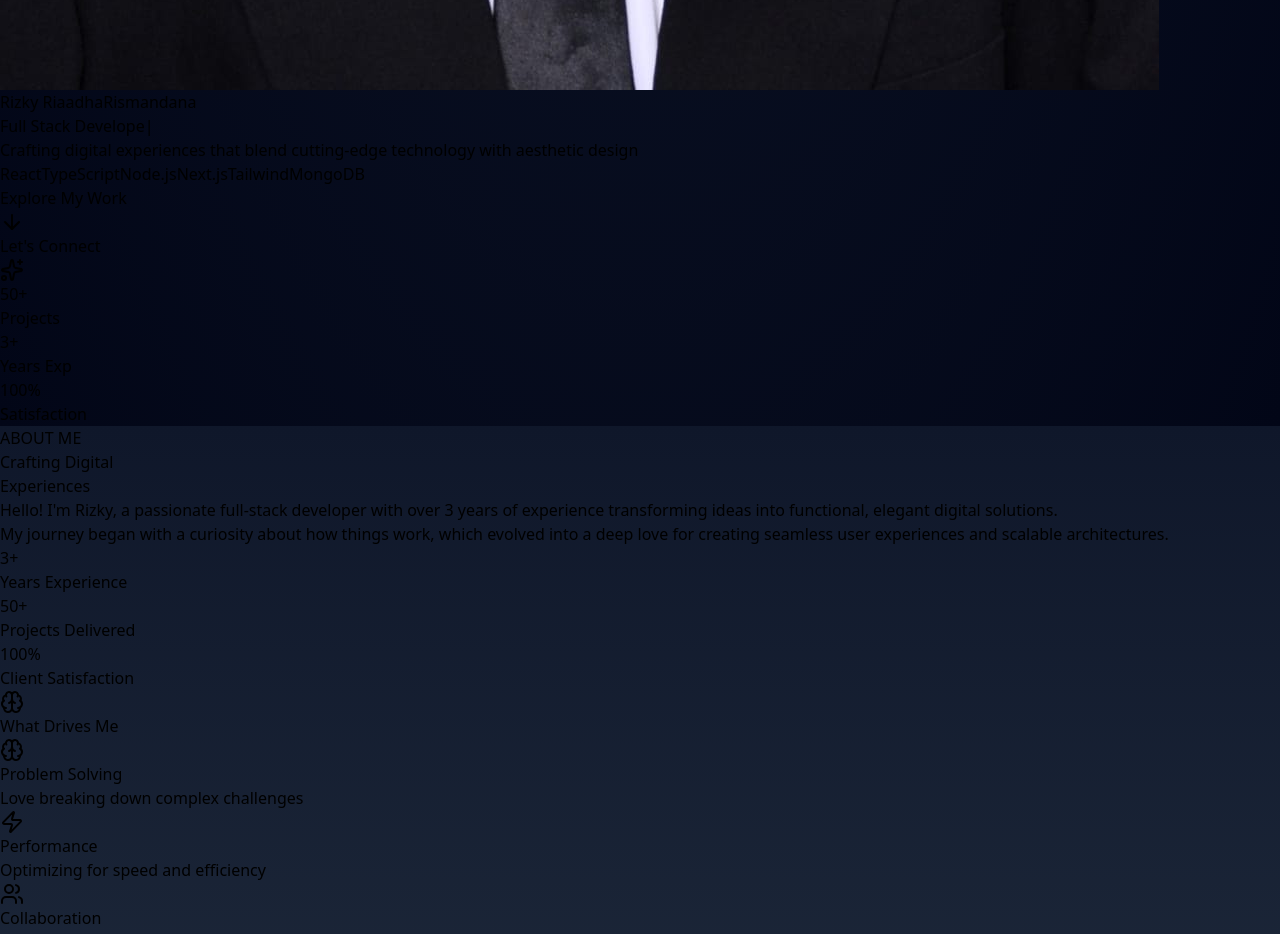
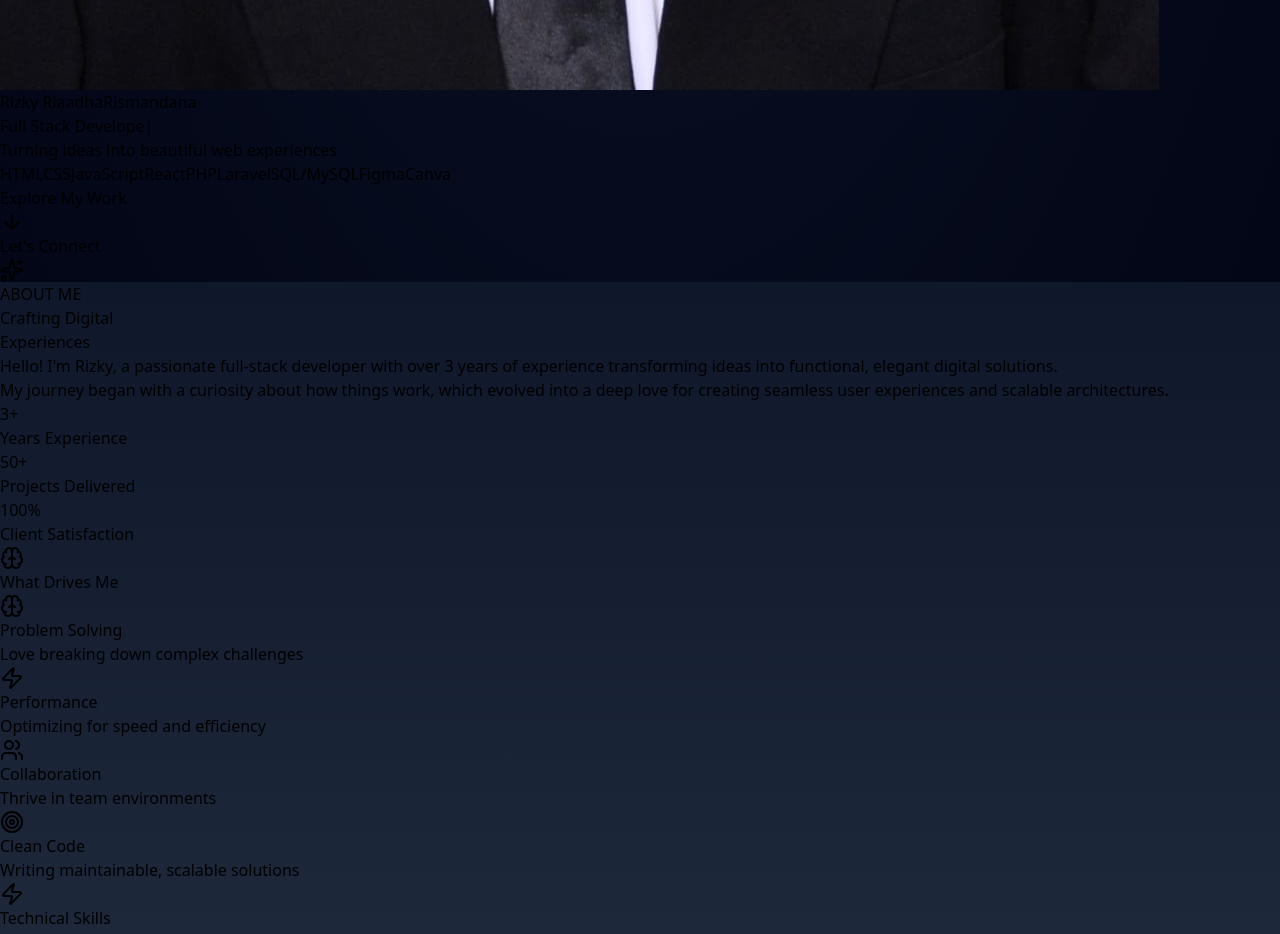
Before and after one commit to loopkyy/portofolio, a React (Vite) app: page / in a window 1280 px wide. Shown: the part 1660-2594 px from the top of the page. Built offline with nearby package versions, Linux system fonts and the light colour scheme.

Commit message:
Add button and text animations to Hero section

```diff
--- a/src/components/Hero.jsx
+++ b/src/components/Hero.jsx
@@ -104,21 +104,21 @@ export default function Hero() {
           </span>
         </h1>
 
-        {/* Animated role text */}
+        {/* Animasi role text */}
         <div className="mb-8">
           <p className="text-2xl md:text-3xl font-mono text-gray-300 mb-2 min-h-[2.5rem]">
             {text}
             <span className="animate-pulse">|</span>
           </p>
           <p className="text-lg md:text-xl text-gray-400 max-w-3xl mx-auto leading-relaxed">
-            Crafting <span className="text-cyan-400 font-medium">digital experiences</span> that blend
-            cutting-edge technology with <span className="text-pink-400 font-medium">aesthetic design</span>
+            Turning <span className="text-cyan-400 font-medium">ideas</span>{' '}into{' '}
+            <span className="text-pink-400 font-medium">beautiful web experiences</span>
           </p>
         </div>
 
         {/* Tech stack tags */}
         <div className="flex flex-wrap justify-center gap-3 mb-10 max-w-2xl mx-auto">
-          {['React', 'TypeScript', 'Node.js', 'Next.js', 'Tailwind', 'MongoDB'].map((tech, index) => (
+          {['HTML', 'CSS', 'JavaScript', 'React', 'PHP', 'Laravel', 'SQL/MySQL', 'Figma', 'Canva'].map((tech, index) => (
             <span
               key={tech}
               className="px-4 py-2 rounded-full text-sm font-medium bg-gray-800/50 backdrop-blur-sm border border-gray-700/50 text-gray-300 hover:border-purple-500/50 hover:text-white transition-all duration-300 hover:scale-105"
@@ -154,22 +154,6 @@ export default function Hero() {
           </a>
         </div>
 
-        {/* Stats */}
-        <div className="grid grid-cols-3 gap-6 max-w-xl mx-auto border-t border-gray-800/50 pt-8">
-          {[
-            { value: '50+', label: 'Projects' },
-            { value: '3+', label: 'Years Exp' },
-            { value: '100%', label: 'Satisfaction' }
-          ].map((stat, index) => (
-            <div key={index} className="text-center">
-              <div className="text-2xl md:text-3xl font-bold bg-gradient-to-r from-purple-400 to-cyan-400 bg-clip-text text-transparent">
-                {stat.value}
-              </div>
-              <div className="text-gray-400 text-sm mt-1">{stat.label}</div>
-            </div>
-          ))}
-        </div>
-
         {/* Scroll indicator */}
         <div className="absolute bottom-8 left-1/2 transform -translate-x-1/2">
           <div className="animate-bounce">
```
